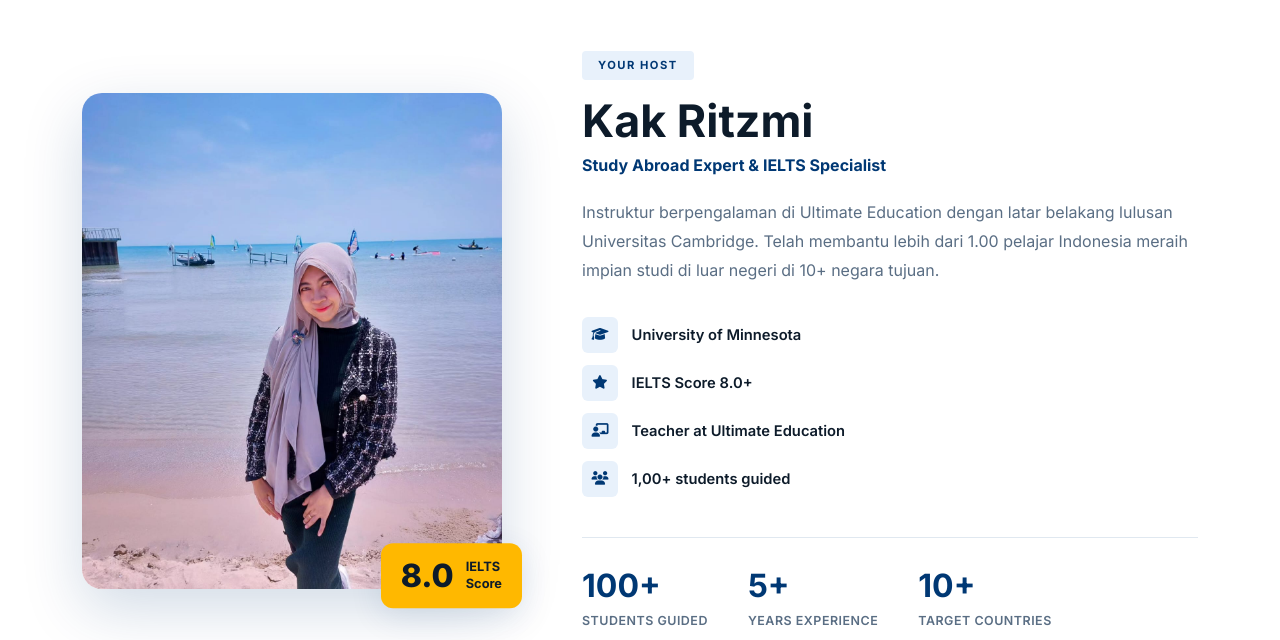
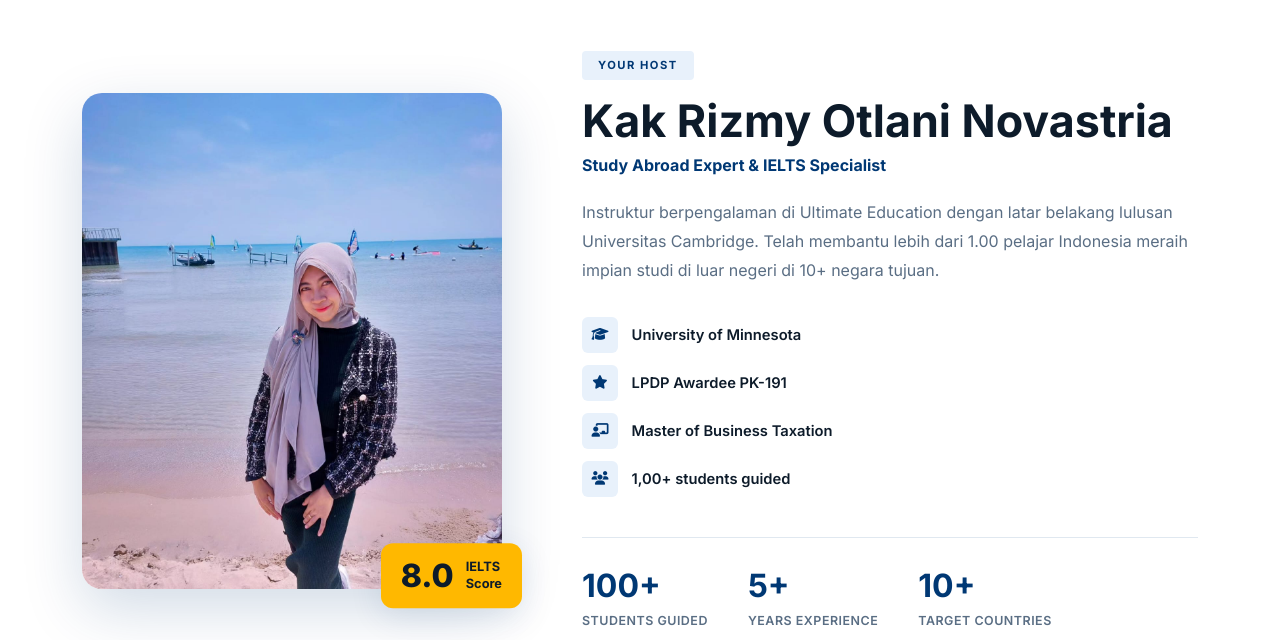
Before and after one commit to mrcodebase/lp-zoom-meet, a plain HTML site: page index.html in a window 1280 px wide. Shown: the part 1942-2582 px from the top of the page. Drawn offline with Linux system fonts and the light colour scheme.

Commit message:
fix:rename host

```diff
--- a/index.html
+++ b/index.html
@@ -410,7 +410,7 @@ img{max-width:100%;display:block}
         </div>
         <div class="speaker-card-footer">
           <div>
-            <p class="speaker-name">Kak Ritzmi</p>
+            <p class="speaker-name">Kak Rizmy</p>
           </div>
           <div class="speaker-stats">
             <p class="speaker-name">Diterima di 8 Kampus Top 100 Dunia</p>
@@ -486,13 +486,13 @@ img{max-width:100%;display:block}
       </div>
       <div class="speaker-full-content reveal-right">
         <span class="badge">YOUR HOST</span>
-        <h2>Kak Ritzmi</h2>
+        <h2>Kak Rizmy Otlani Novastria</h2>
         <p class="speaker-tagline">Study Abroad Expert & IELTS Specialist</p>
         <p class="speaker-bio">Instruktur berpengalaman di Ultimate Education dengan latar belakang lulusan Universitas Cambridge. Telah membantu lebih dari 1.00 pelajar Indonesia meraih impian studi di luar negeri di 10+ negara tujuan.</p>
         <div class="speaker-credentials">
           <div class="cred-item"><i class="fa-solid fa-graduation-cap"></i><span>University of Minnesota</span></div>
-          <div class="cred-item"><i class="fa-solid fa-star"></i><span>IELTS Score 8.0+</span></div>
-          <div class="cred-item"><i class="fa-solid fa-chalkboard-user"></i><span>Teacher at Ultimate Education</span></div>
+          <div class="cred-item"><i class="fa-solid fa-star"></i><span>LPDP Awardee PK-191</span></div>
+          <div class="cred-item"><i class="fa-solid fa-chalkboard-user"></i><span>Master of Business Taxation</span></div>
           <div class="cred-item"><i class="fa-solid fa-users"></i><span>1,00+ students guided</span></div>
         </div>
         <div class="speaker-nums">
```
